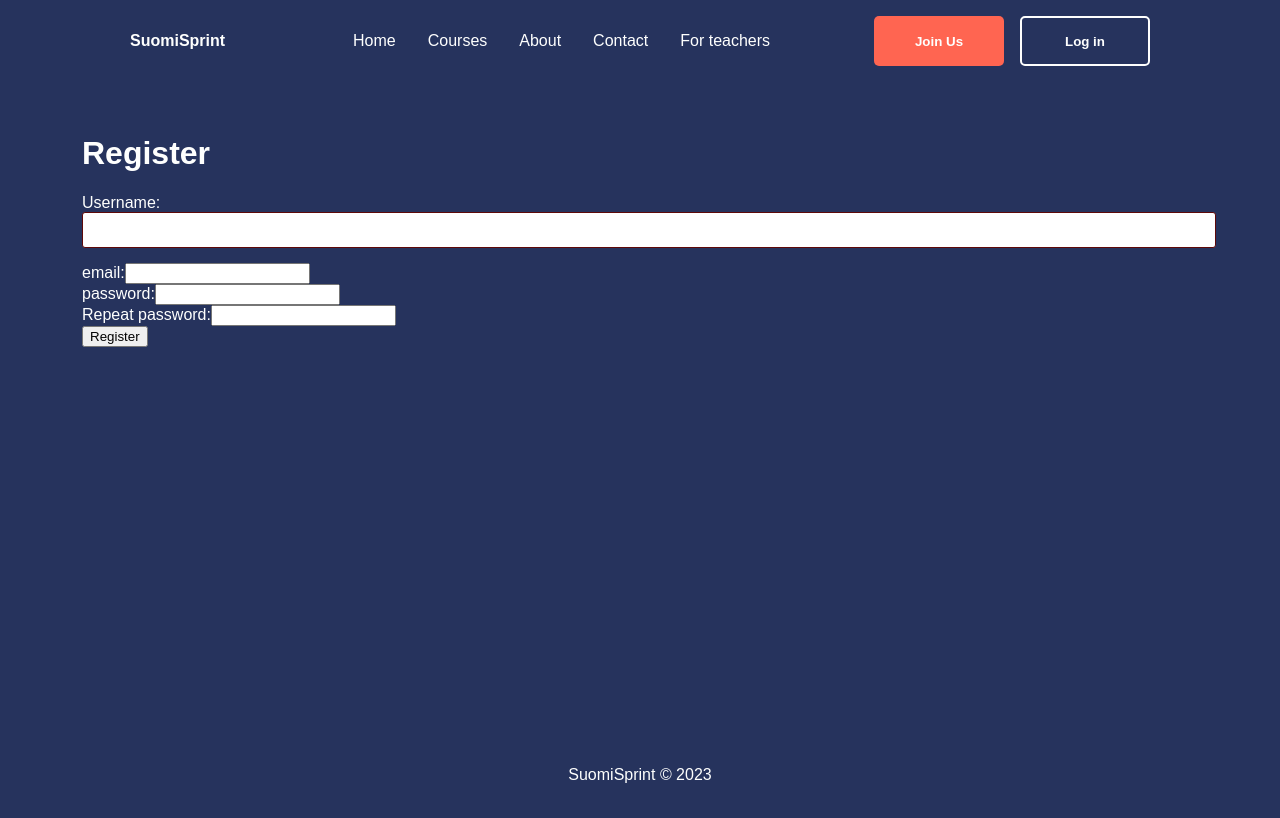
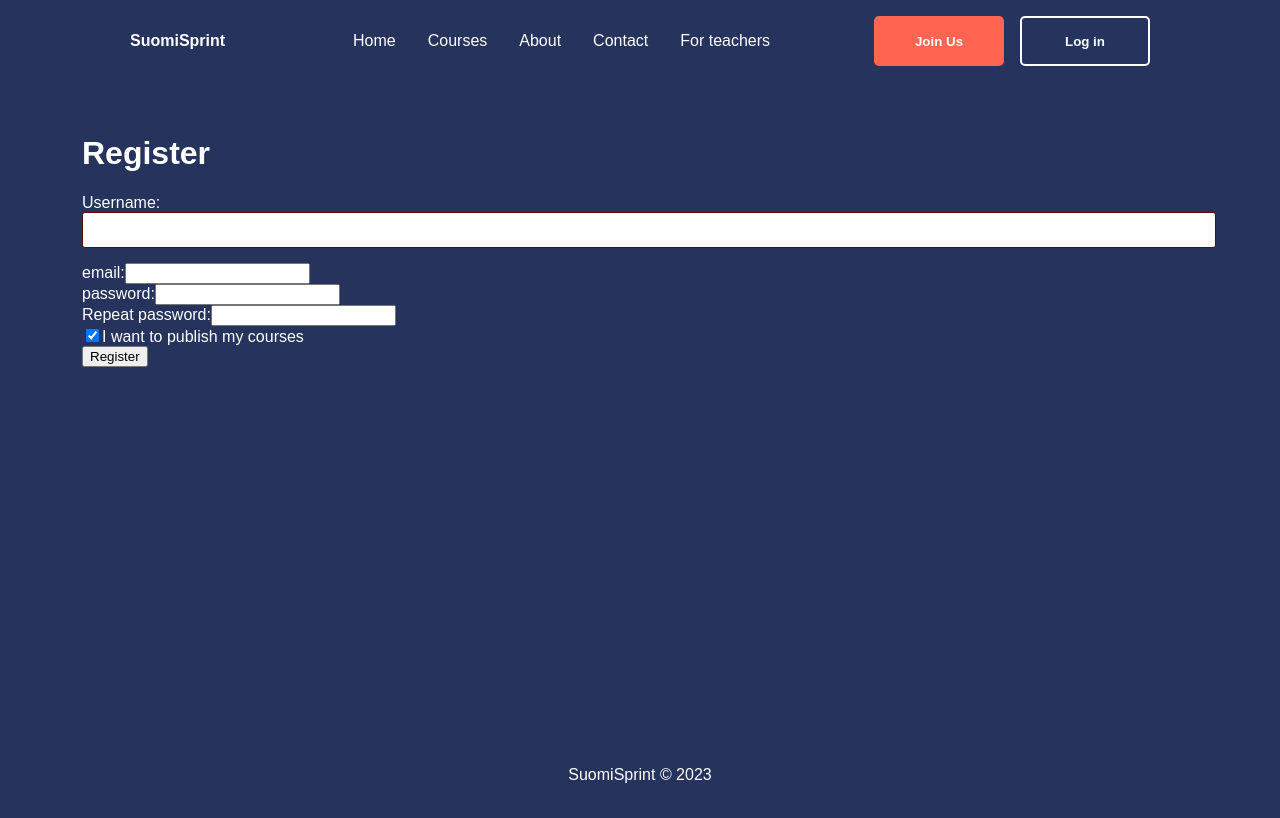
Before and after one commit to A-Yerkeshev/suomisprint, a React (Create React App) app in the folder Frontend/: page /register in a window 1280 px wide. Shown: the top 818 px of the page. Built offline with nearby package versions, Linux system fonts and the light colour scheme.

Commit message:
Add checkbox for user role on register

```diff
--- a/Frontend/src/pages/Register.js
+++ b/Frontend/src/pages/Register.js
@@ -104,6 +104,17 @@ function Register() {
               required
             />
         </div>
+        <div>
+          <input
+              type="checkbox"
+              id="role"
+              name="role"
+              value="role"
+              onChange={(e) => setCurrentUser({...user, role: (e.target.value ? 1 : 0)})}
+              checked
+          />
+          <label for="role">I want to publish my courses</label>
+        </div>
         <button type="button" onClick={submit}>Register</button>
       </form>
     </div>
```
